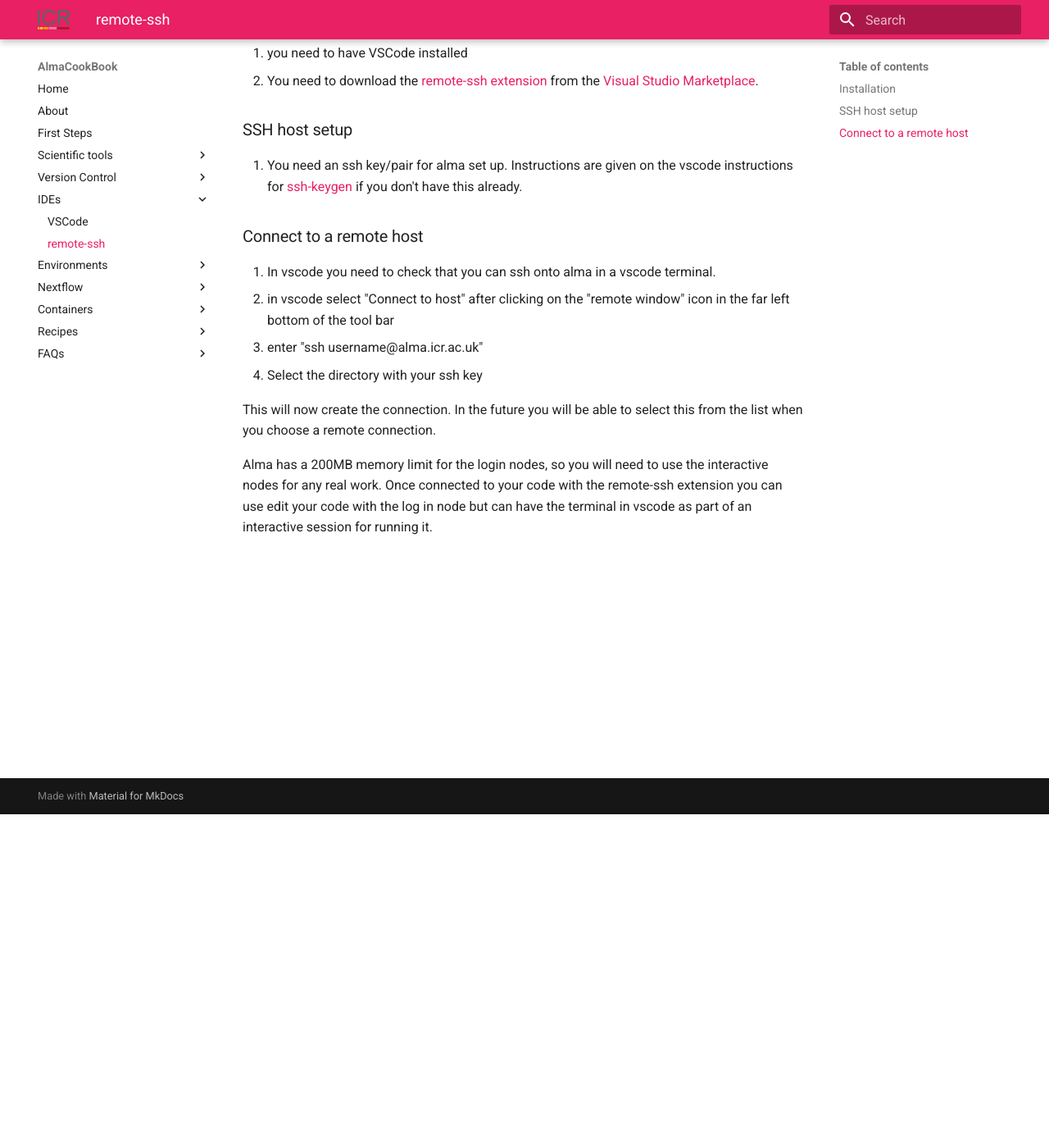
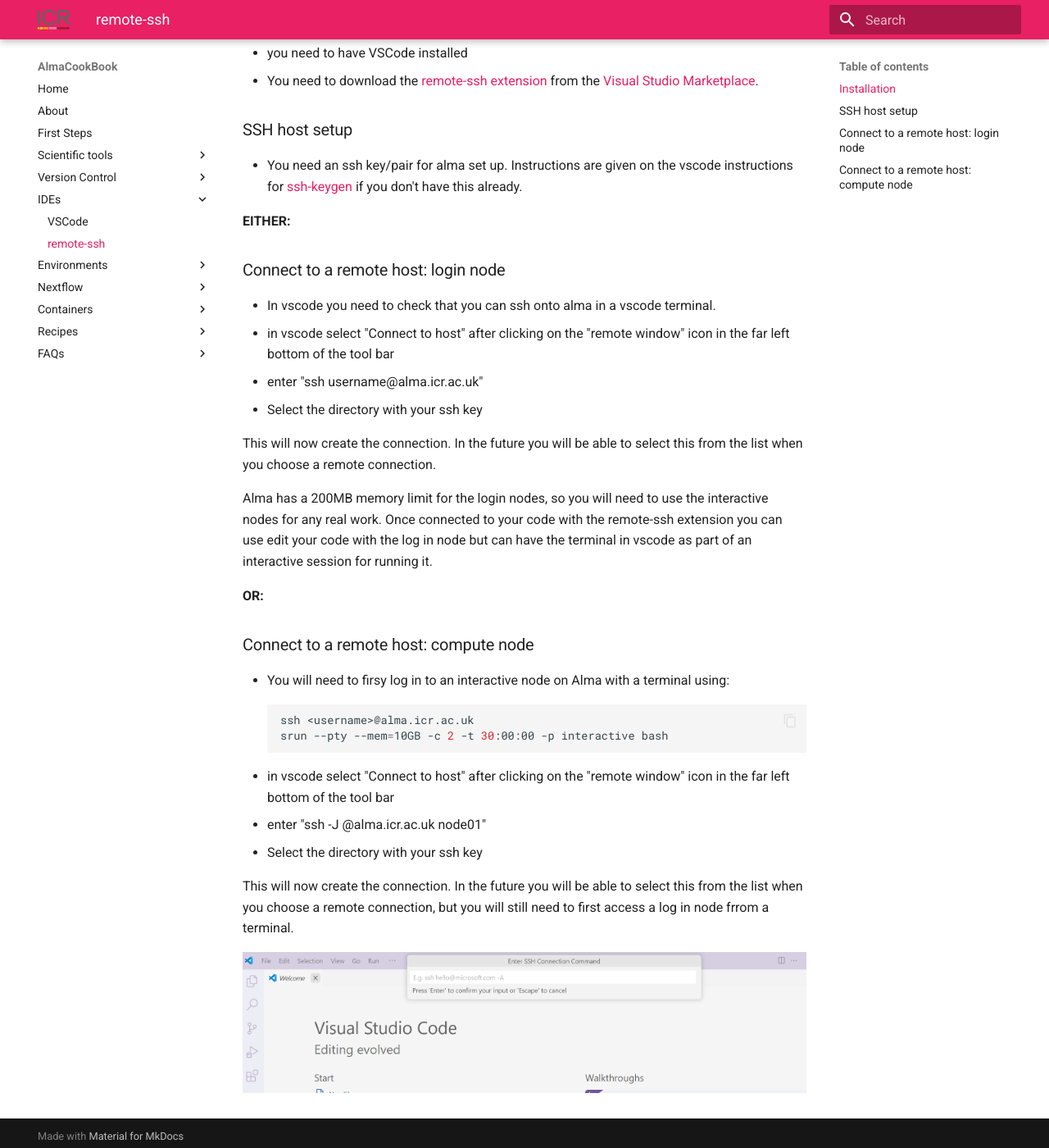
Before and after one commit to AlmaCookBook/AlmaCookBook.github.io, an MkDocs documentation site: the page built from docs/ides/remote.md, in a window 1280 px wide and 1400 px high, scrolled down 407 px. Shown: the whole window at 82% size. Built offline with MkDocs 1.6.1 and Material for MkDocs 9.7.7, drawn with Linux system fonts in a browser that asks for light colours.

Commit message:
Added instructions for remote

````diff
--- a/docs/ides/remote.md
+++ b/docs/ides/remote.md
@@ -9,18 +9,34 @@
 An adaptation for Alma follows:
 
 ### Installation
-1. you need to have VSCode installed
-2. You need to download the [remote-ssh extension](https://marketplace.visualstudio.com/items?itemName=ms-vscode-remote.remote-ssh) from the [Visual Studio Marketplace](https://marketplace.visualstudio.com/).
+- you need to have VSCode installed
+- You need to download the [remote-ssh extension](https://marketplace.visualstudio.com/items?itemName=ms-vscode-remote.remote-ssh) from the [Visual Studio Marketplace](https://marketplace.visualstudio.com/).
 
 ### SSH host setup
-3. You need an ssh key/pair for alma set up. Instructions are given on the vscode instructions for [ssh-keygen](https://code.visualstudio.com/docs/remote/troubleshooting#_improving-your-security-with-a-dedicated-key) if you don't have this already.
+- You need an ssh key/pair for alma set up. Instructions are given on the vscode instructions for [ssh-keygen](https://code.visualstudio.com/docs/remote/troubleshooting#_improving-your-security-with-a-dedicated-key) if you don't have this already.
 
-### Connect to a remote host
-4. In vscode you need to check that you can ssh onto alma in a vscode terminal.
-5. in vscode select "Connect to host" after clicking on the "remote window" icon in the far left bottom of the tool bar
-6. enter "ssh username@alma.icr.ac.uk"
-7. Select the directory with your ssh key
+**EITHER:**
+### Connect to a remote host: login node
+- In vscode you need to check that you can ssh onto alma in a vscode terminal.
+- in vscode select "Connect to host" after clicking on the "remote window" icon in the far left bottom of the tool bar
+- enter "ssh username@alma.icr.ac.uk"
+- Select the directory with your ssh key
 
 This will now create the connection. In the future you will be able to select this from the list when you choose a remote connection.
 
 Alma has a 200MB memory limit for the login nodes, so you will need to use the interactive nodes for any real work. Once connected to your code with the remote-ssh extension you can use edit your code with the log in node but can have the terminal in vscode as part of an interactive session for running it.
+
+**OR:**
+### Connect to a remote host: compute node
+- You will need to firsy log in to an interactive node on Alma with a terminal using:
+```bash
+ssh <username>@alma.icr.ac.uk
+srun --pty --mem=10GB -c 2 -t 30:00:00 -p interactive bash
+```
+- in vscode select "Connect to host" after clicking on the "remote window" icon in the far left bottom of the tool bar
+- enter "ssh -J <username>@alma.icr.ac.uk node01"
+- Select the directory with your ssh key
+
+This will now create the connection. In the future you will be able to select this from the list when you choose a remote connection, but you will still need to first access a log in node frrom a terminal.
+
+![alt text](../assets/vscode.png)
````
Also changed, not shown: docs/ides/vscode.md (+1 -1 lines), docs/assets/vscode.png (renamed from docs/ides/image.png).
